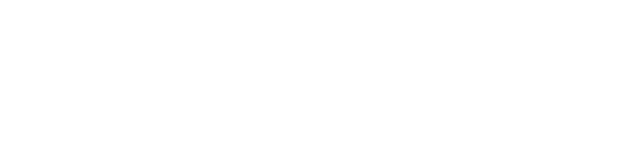
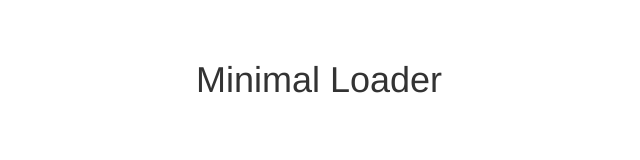
Before and after one commit to abestract/minimal-loader, a plain HTML site: page index.html in a window 1280 px wide. Shown: the whole page, without its empty margins (321-961 px from the left). Drawn offline with nearby package versions, Linux system fonts and the light colour scheme.

Commit message:
Some HTML updates...

```diff
--- a/index.html
+++ b/index.html
@@ -3,8 +3,21 @@
 <head lang="en">
     <meta charset="UTF-8">
     <title></title>
+    <!-- Latest compiled and minified CSS -->
+    <link rel="stylesheet" href="https://maxcdn.bootstrapcdn.com/bootstrap/3.3.1/css/bootstrap.min.css">
+    <style>
+        .starter-template {
+            padding: 40px 15px;
+            text-align: center;
+        }
+        .starter-template h1 {
+            font-weight: lighter;
+        }
+    </style>
 </head>
 <body>
-
+    <div class="starter-template">
+        <h1>Minimal Loader</h1>
+    </div>
 </body>
 </html>
```
